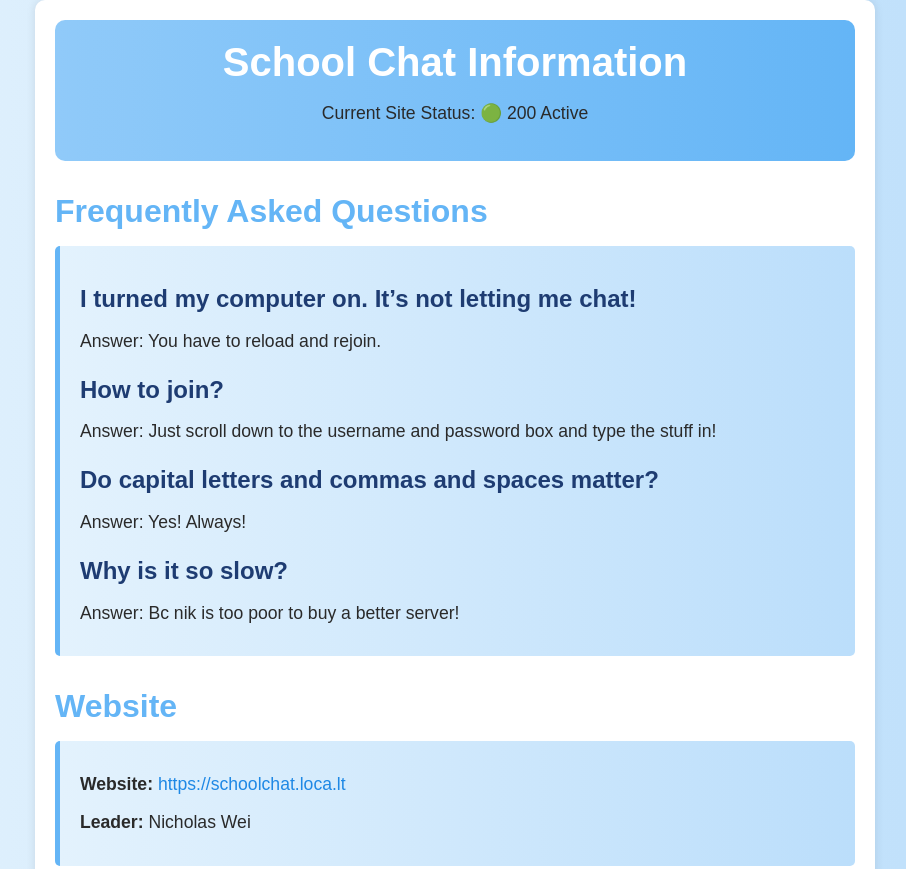
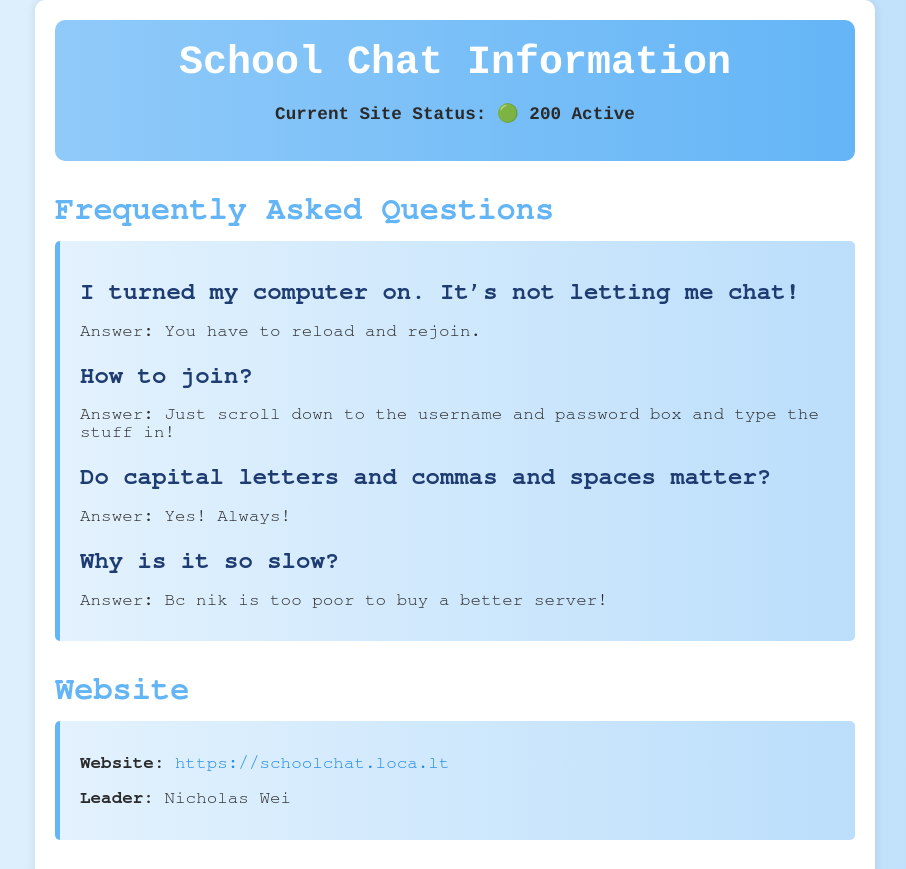
Before and after one commit to muffinman1235/chatapp-frontend.github.io, a plain HTML site: page changelog.html in a window 1280 px wide. Shown: the top 869 px of the page, without its empty margins (185-1091 px from the left). Drawn offline with Linux system fonts and the light colour scheme.

Commit message:
Update hacker.css

```diff
--- a/hacker.css
+++ b/hacker.css
@@ -1,6 +1,6 @@
 
         body {
-            font-family: Arial, sans-serif;
+            font-family: FreeMono, monospace;
             margin: 0;
             background: linear-gradient(to right, #e3f2fd, #bbdefb); /* Light blue gradient background */
             padding: 0;
@@ -22,6 +22,8 @@
             background: linear-gradient(to right, #90caf9, #64b5f6); /* Lighter blue gradient background */
             color: white;
             border-radius: 10px;
+        font-weight: bold;
+                Font-family: Courier, monospace
         }
 
         h1 {
```
